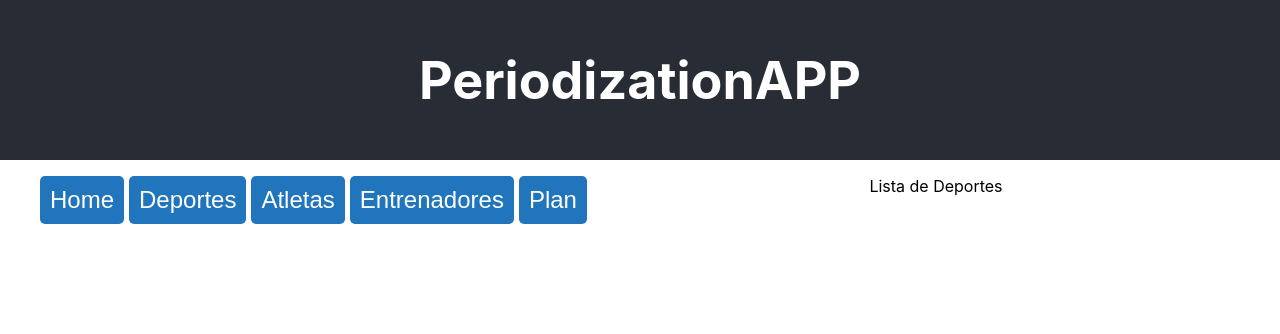
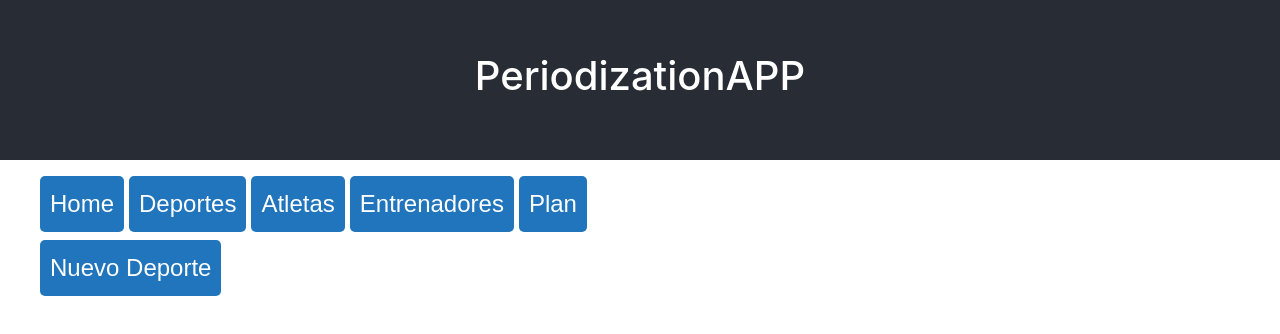
Before and after one commit to sefintweb/react-periodizationapp, a React (Create React App) app: page /deportes in a window 1280 px wide. Shown: the top 334 px of the page. Built offline with nearby package versions, Linux system fonts and the light colour scheme.

Commit message:
Creado menu deportes, botones crud

```diff
--- a/package.json
+++ b/package.json
@@ -4,13 +4,16 @@
   "private": true,
   "homepage": "http://periodizatioapp.xyz",
   "dependencies": {
+    "@material-ui/core": "^4.11.0",
     "@testing-library/jest-dom": "^4.2.4",
     "@testing-library/react": "^9.5.0",
     "@testing-library/user-event": "^7.2.1",
+    "bootstrap": "^4.5.3",
     "react": "^16.13.1",
     "react-dom": "^16.13.1",
     "react-router-dom": "^5.2.0",
-    "react-scripts": "3.4.3",
+    "react-scripts": "^3.4.4",
+    "reactstrap": "^8.7.1",
     "tailwindcss": "^1.8.12"
   },
   "scripts": {
--- a/src/App.js
+++ b/src/App.js
@@ -1,6 +1,6 @@
 import React from "react";
+import "./styles/App.css";
 
-import "./styles/App.css";
 
 import BarraNav from "./Components/Commons/BarraNav";
 
@@ -12,7 +12,9 @@ function App() {
 
       </header>
       <BarraNav></BarraNav>
+
     </div>
+
   );
 }
 
--- a/src/Components/Commons/BarraNav.js
+++ b/src/Components/Commons/BarraNav.js
@@ -32,7 +32,8 @@ export default function BarraNav() {
             </ul>
           </nav>
         </div>
-
+        <br></br>
+        <br></br>
         <Switch>
           <Route path="/deportes">
             <ListDeportes></ListDeportes>
@@ -50,5 +51,6 @@ export default function BarraNav() {
 
       </Router>
 
+
   );
 }
--- /dev/null
+++ b/src/Components/Deportes/CreateDeporte.js
@@ -0,0 +1,26 @@
+import { FormGroup } from "@material-ui/core";
+import React, { Component } from "react";
+import {Card,CardBody, Form, Label, Input } from "reactstrap";
+
+export default class CreateDeporte extends Component {
+  render() {
+    return (
+      <Card>
+        <CardBody>
+        <Form>
+        <FormGroup>
+          <Label form="nombre">Deporte</Label>
+          <Input
+            type="text"
+            id="nombre"
+            name="nombre"
+            placeholder="nombre del deporte"
+          ></Input>
+        </FormGroup>
+      </Form>
+        </CardBody>
+      </Card>
+
+    );
+  }
+}
--- /dev/null
+++ b/src/Components/Deportes/Deportes.css
@@ -0,0 +1,6 @@
+.divDeporte {
+    position: relative;
+    top:50px;
+   text-align: center;
+   align-items: baseline;
+}
--- a/src/Components/Deportes/ListDeportes.js
+++ b/src/Components/Deportes/ListDeportes.js
@@ -1,10 +1,12 @@
 import React, { Component } from 'react'
+import MenuDeportes from './MenuDeportes'
 
 export default class ListDeportes extends Component {
     render() {
         return (
             <div>
-                <p>Lista de Deportes</p>
+               <MenuDeportes></MenuDeportes>
+
             </div>
         )
     }
--- /dev/null
+++ b/src/Components/Deportes/MenuDeportes.css
@@ -0,0 +1,29 @@
+#button {
+
+  flex-direction: row;
+
+  }
+
+
+
+ #button li {
+  display: inline;
+  }
+
+  #button li a {
+    font-family: Arial;
+    font-size: 24px;
+    text-decoration: none;
+    float: left;
+    padding: 10px;
+    background-color: #7fbff3;
+    color: #fff;
+    border-radius: 5px;
+    margin-right: 5px;
+    }
+
+    #button li a:hover {
+      background-color: #2586d7;
+      margin-top: -2;
+      padding-bottom: 12px;
+      }
--- /dev/null
+++ b/src/Components/Deportes/MenuDeportes.js
@@ -0,0 +1,33 @@
+import React, { Component } from "react";
+import { BrowserRouter as Router, Switch, Route, Link } from "react-router-dom";
+import CreateDeporte from "./CreateDeporte";
+
+export default class MenuDeportes extends Component {
+  render() {
+    return (
+
+        <Router>
+          <div>
+            <nav>
+              <ul id="button">
+                <li>
+                  <Link to="/createDeporte">Nuevo Deporte</Link>
+                </li>
+              </ul>
+            </nav>
+          </div>
+          <br></br>
+          <br></br>
+          <br></br>
+          <br></br>
+
+          <Switch>
+            <Route path="/createDeporte">
+              <CreateDeporte></CreateDeporte>
+            </Route>
+          </Switch>
+        </Router>
+
+    );
+  }
+}
--- a/src/index.js
+++ b/src/index.js
@@ -3,6 +3,8 @@ import ReactDOM from 'react-dom';
 import './styles/index.css';
 import App from './App';
 import * as serviceWorker from './serviceWorker';
+import 'bootstrap/dist/css/bootstrap.min.css';
+
 
 ReactDOM.render(
   <React.StrictMode>
--- a/src/styles/App.css
+++ b/src/styles/App.css
@@ -1,6 +1,3 @@
-.App {
-  text-align: center;
-}
 
 .App-logo {
   height: 40vmin;
```
Also changed, not shown: src/Components/Commons/Crud.js (added, +12 -0 lines), src/Components/Deportes/CreatDeporte.js (deleted, +0 -11 lines), 1 other file (tests, documents, lock files or other folders).
